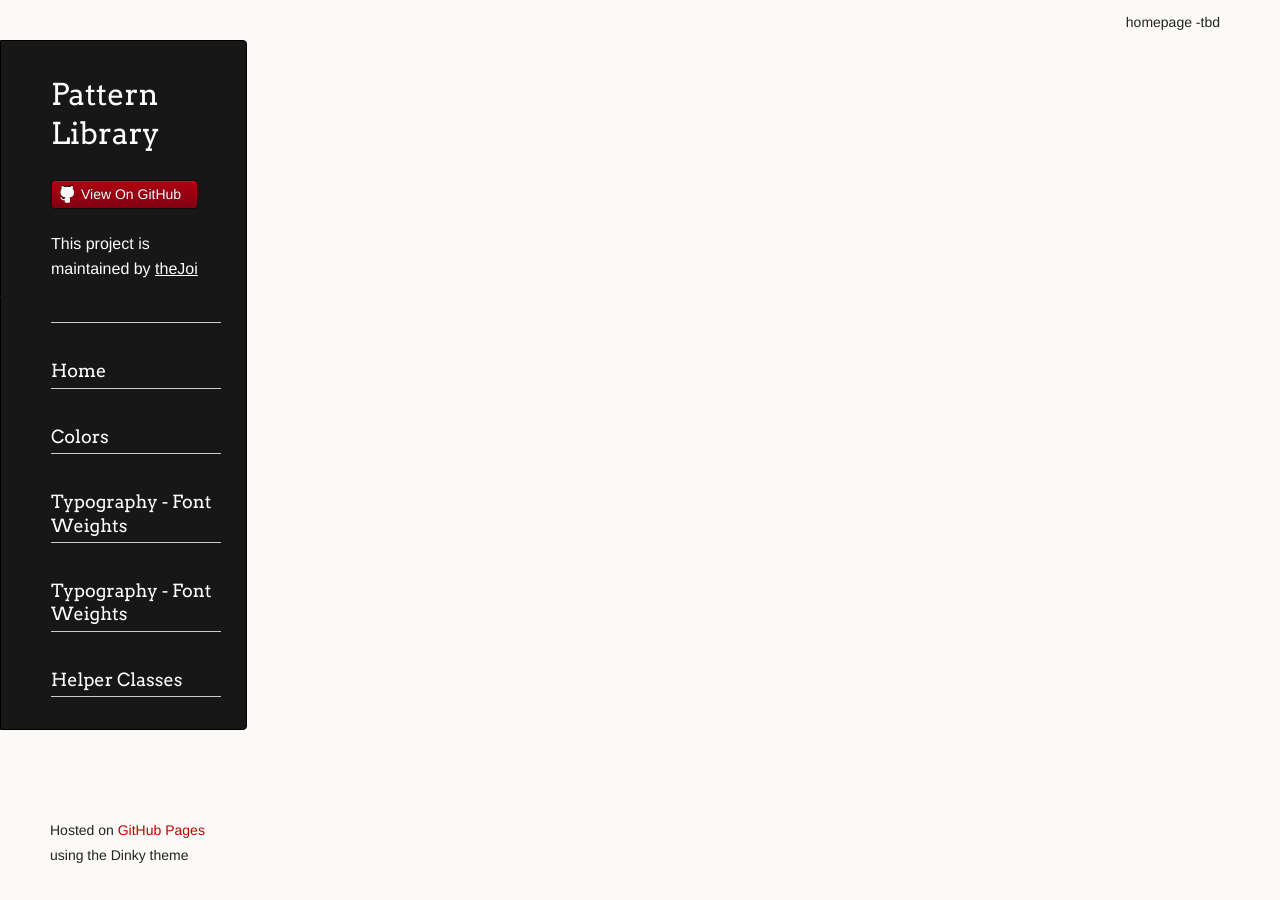
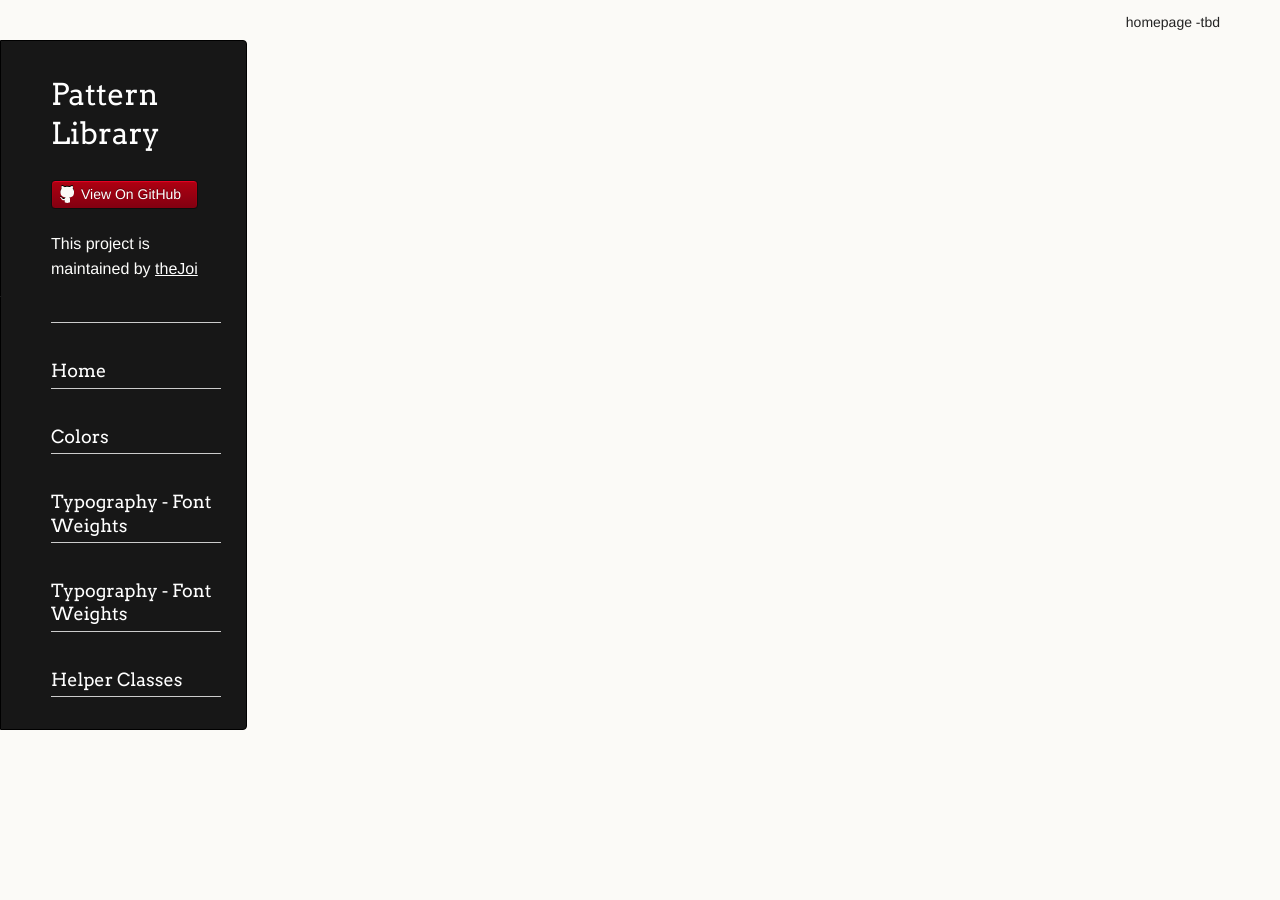
Before and after one commit to theJoi/nt-pattern-library, a Jekyll site: the page built from index.html, in a window 1280 px wide. Built offline with Jekyll 4.4.1, drawn with Linux system fonts in a browser that asks for light colours; the repository's description, which GitHub fills in, is left out.

Commit message:
Remove footer.

```diff
--- a/_layouts/default.html
+++ b/_layouts/default.html
@@ -46,10 +46,10 @@
         {{ content }}
       </section>
 
-      <footer>
-        <p><small>Hosted on <a href="https://pages.github.com">GitHub Pages</a> using the Dinky theme</small></p>
+          <footer>
       </footer>
     </div>
+
     <!--[if !IE]><script>fixScale(document);</script><![endif]-->
     {% if site.google_analytics %}
       <script type="text/javascript">
```
